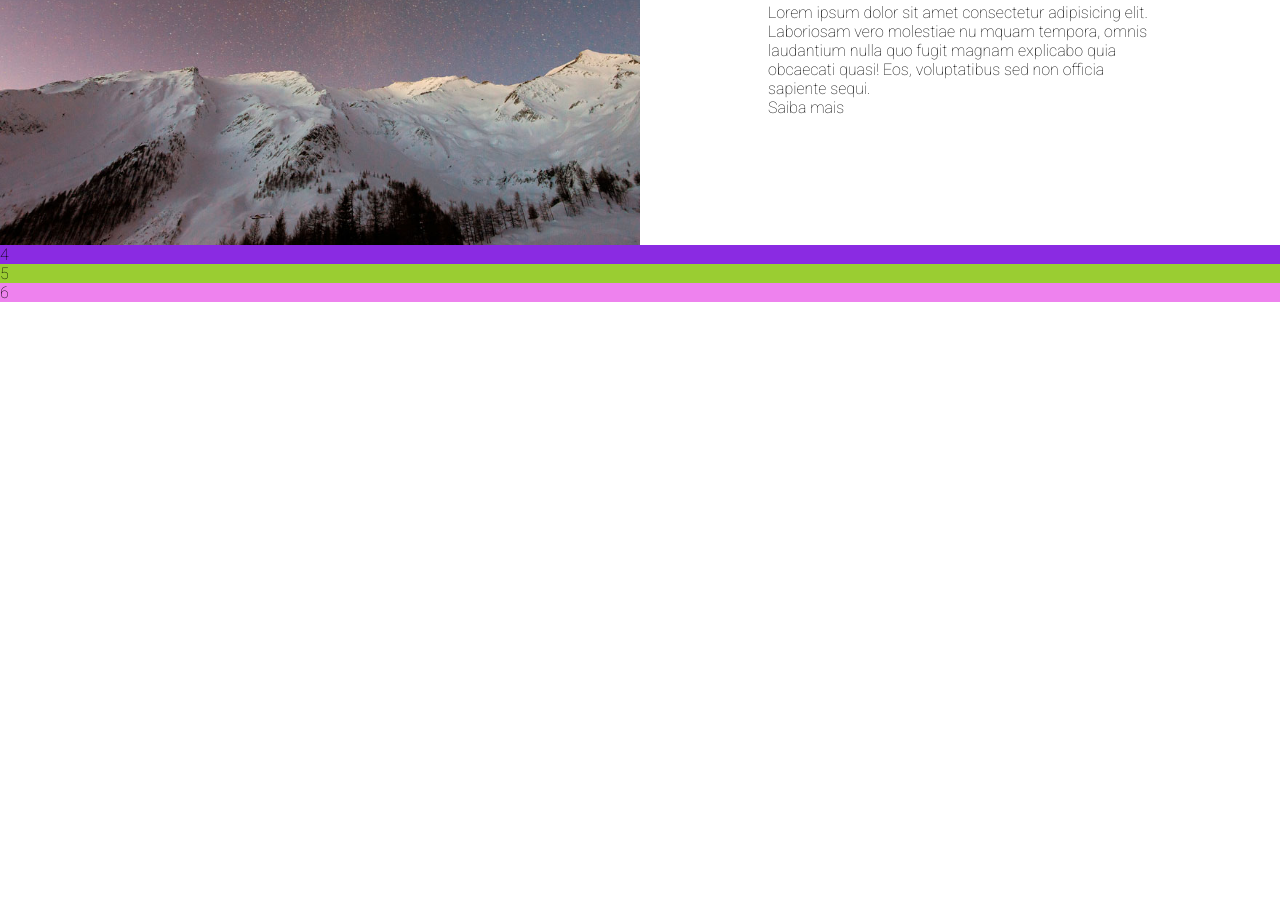
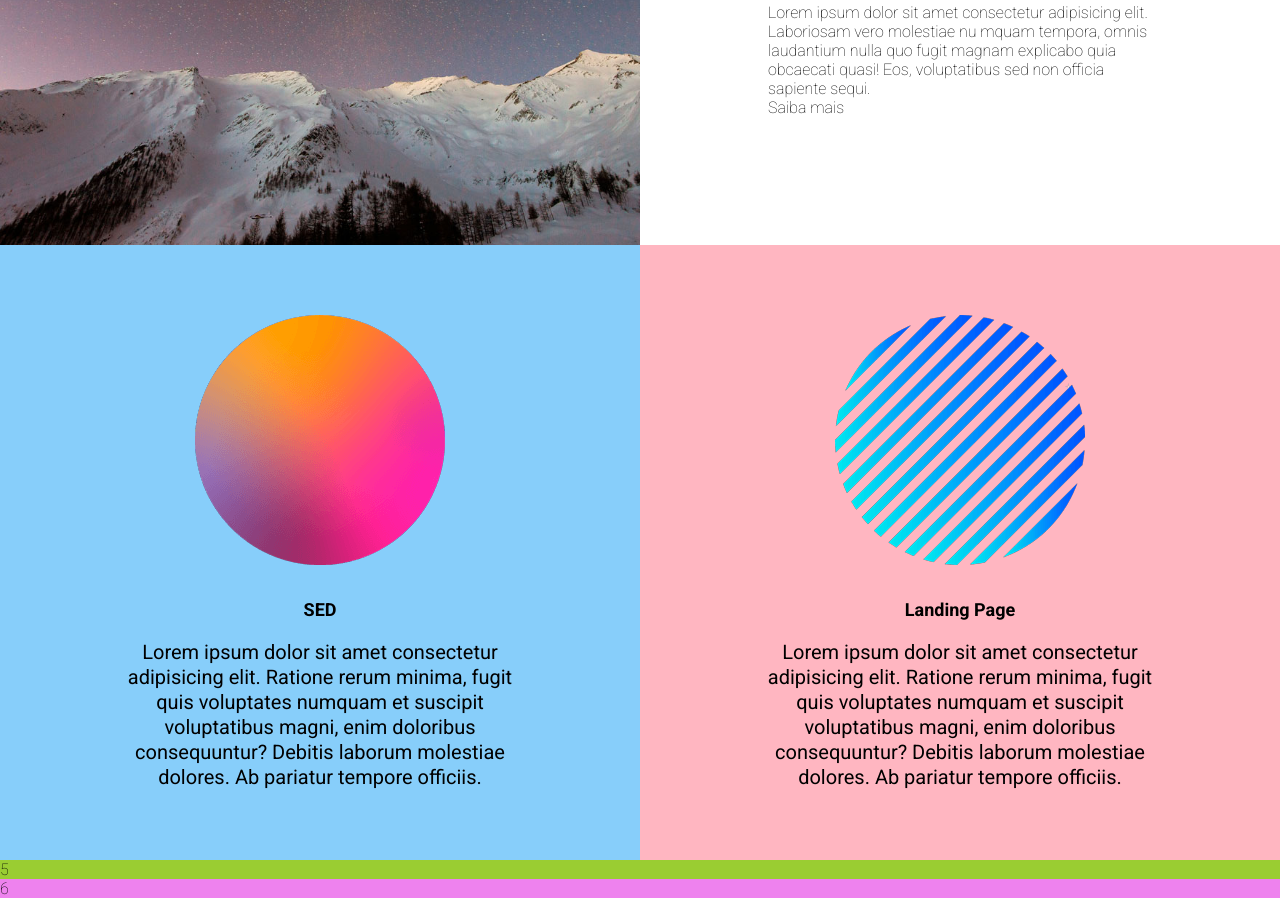
Before and after one commit to vmendesdev/landing-page-agencia, a plain HTML site: page index.html in a window 1280 px wide. Shown: the part 1444-2342 px from the top of the page. Before the commit the page ends 1746 px from the top, so only its background shows below. Drawn offline with Linux system fonts and the light colour scheme.

Commit message:
style: criando a seção de serviços com grid

```diff
--- a/index.html
+++ b/index.html
@@ -70,7 +70,28 @@
       </div>
     </section>
 
-    <section class="services">4</section>
+    <section class="services">
+      <div class="service">
+        <img src="./src/images/bolinha1.png" alt="bolinha 1">
+        <div class="service-info">
+          <h3>SED</h3>
+          <p>Lorem ipsum dolor sit amet consectetur adipisicing elit. Ratione rerum minima,
+            fugit quis voluptates numquam et suscipit voluptatibus magni, enim doloribus consequuntur? Debitis laborum molestiae dolores.
+            Ab pariatur tempore officiis.</p>
+        </div>
+      </div>
+
+      <div class="service">
+        <img src="./src/images/bolinha2.png" alt="bolinha 2">
+        <div class="service-info">
+          <h3>Landing Page</h3>
+          <p>Lorem ipsum dolor sit amet consectetur adipisicing elit. Ratione rerum minima,
+            fugit quis voluptates numquam et suscipit voluptatibus magni, enim doloribus consequuntur? Debitis laborum molestiae dolores.
+            Ab pariatur tempore officiis.</p>
+        </div>
+      </div>
+      </section>
+    </section>
 
     <section class="projects">5</section>
 
--- a/src/css/style.css
+++ b/src/css/style.css
@@ -142,7 +142,45 @@ body{
     /* SERVICES */
 .services{
     grid-area: services;
-    background-color: blueviolet;
+    display: grid;
+    grid-template-columns: 1fr 1fr;
+    text-align: center;
+}
+
+.services .service{
+    padding: 70px 20px;
+}
+
+.services .service img{
+    width: 250px;
+    margin-bottom: 30px;
+}
+
+.services .service h3{
+    font-size: 1.8rem;
+    font-weight: 700;
+}
+
+.services .service p{
+    font-size: 2rem;
+    font-weight: 400;
+    max-width: 400px;
+    margin: 20px auto 0;
+    line-height: 25px;
+}
+
+.services .service:nth-child(1){
+    background-color: lightskyblue;
+}
+
+.service:nth-child(2){
+    background-color: lightpink;
+}
+
+@media (max-width: 425px){
+    .services{
+        grid-template-columns: 1fr;
+    }
 }
 
     /* PROJECTS */
```
